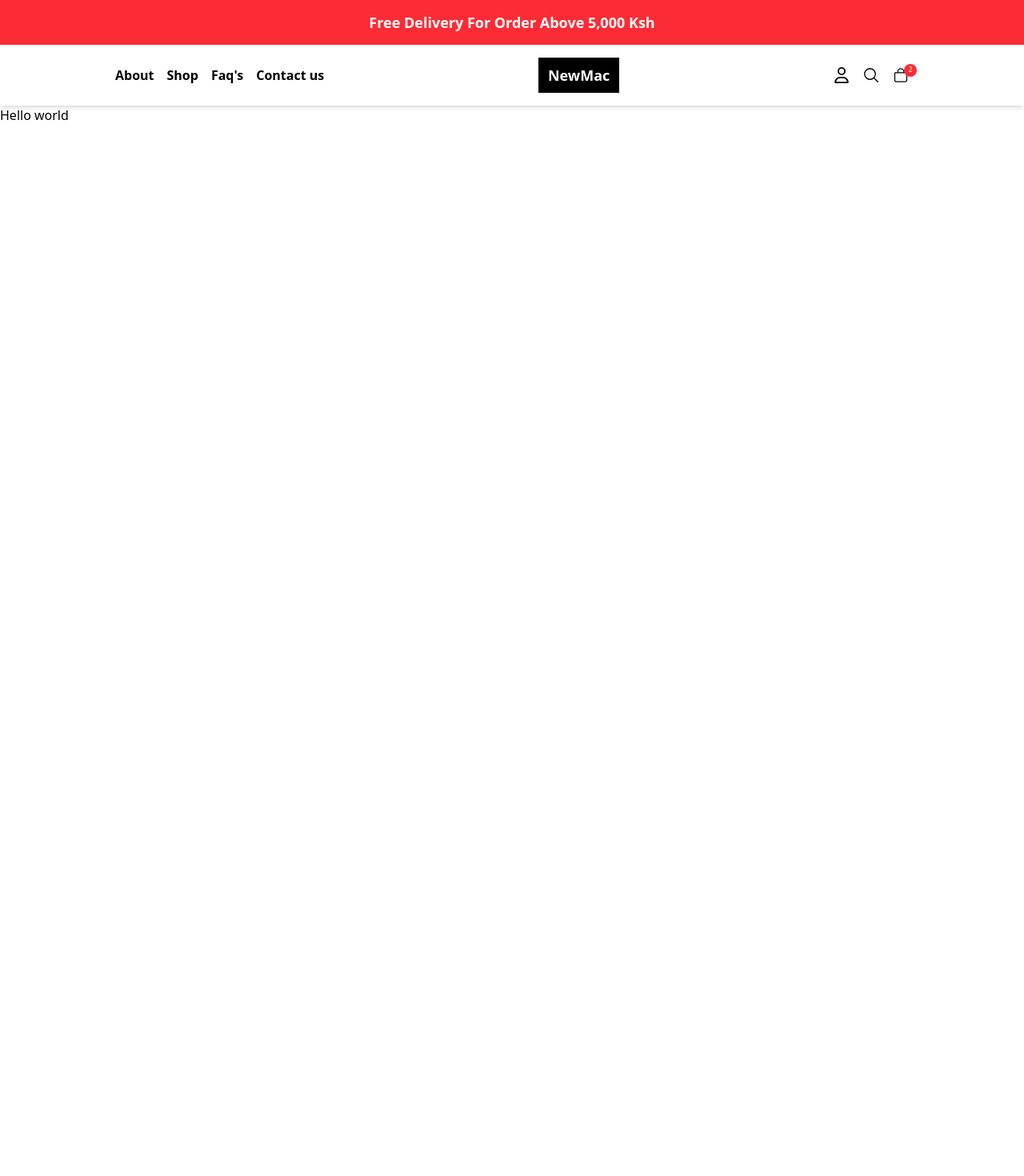
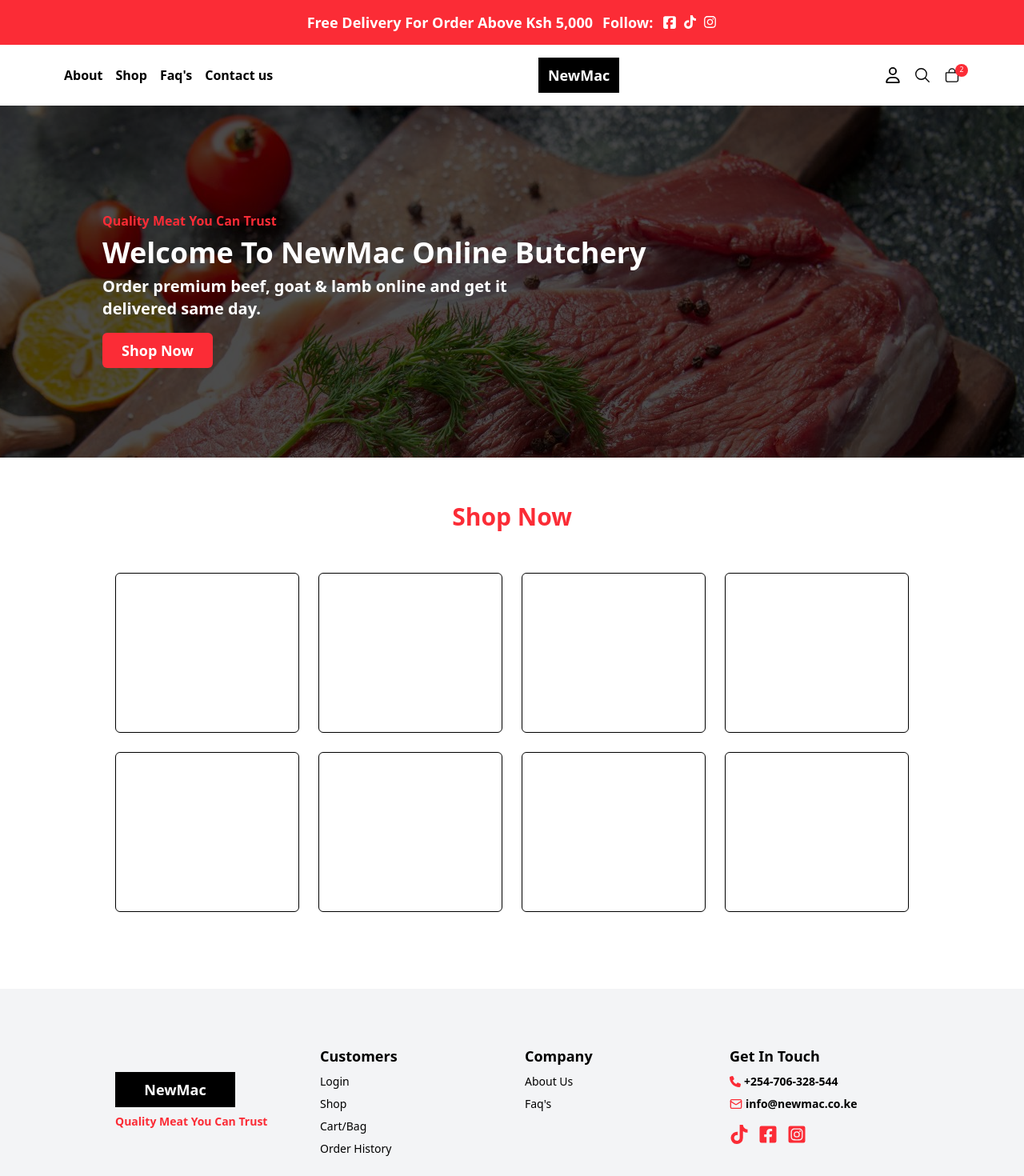
Before and after one commit to hamidzzabdul/newmac-frontend, a Next.js app: page / in a window 1280 px wide. Shown: the top 1470 px of the page at 80% size. Before the commit the page ends 800 px from the top, so only its background shows below. Built offline with nearby package versions, Linux system fonts and the light colour scheme.

Commit message:
feat: homepage ui

```diff
--- a/app/layout.tsx
+++ b/app/layout.tsx
@@ -2,6 +2,7 @@
 import { Geist, Geist_Mono } from "next/font/google";
 import "./globals.css";
 import NavBar from "@/components/NavBar";
+import Footer from "@/components/Footer";
 
 const geistSans = Geist({
   variable: "--font-geist-sans",
@@ -30,6 +31,7 @@
       >
         <NavBar />
         {children}
+        <Footer />
       </body>
     </html>
   );
--- a/app/page.tsx
+++ b/app/page.tsx
@@ -1,3 +1,15 @@
+// import Categories from "@/components/homepage/Categories";
+import Hero from "@/components/homepage/Hero";
+import Product from "@/components/Product";
+
 export default function Home() {
-  return <div>Hello world</div>;
+  return (
+    <main>
+      <Hero />
+      <div className="w-[80%] max-w-350 mx-auto">
+        {/* <Categories /> */}
+        <Product />
+      </div>
+    </main>
+  );
 }
--- /dev/null
+++ b/components/Footer.tsx
@@ -0,0 +1,88 @@
+import { Mail } from "lucide-react";
+import Link from "next/link";
+import { FaFacebookSquare, FaInstagramSquare } from "react-icons/fa";
+import { FaPhone, FaTiktok } from "react-icons/fa6";
+
+function Footer() {
+  return (
+    <div className="w-full h-70 relative bg-gray-100 mt-20 flex items-center justify-center">
+      <div className="w-[80%] max-w-350 p-4 grid grid-cols-4 gap-8 ">
+        <div className=" flex justify-center flex-col gap-2 ">
+          <div className="w-37.5 px-2 py-2 flex items-center justify-center bg-black">
+            <Link href={"/"}>
+              <h1 className="text-lg font-semibold text-white">NewMac</h1>
+            </Link>
+          </div>
+          <span className="text-sm text-red-500 font-bold ita">
+            Quality Meat You Can Trust
+          </span>
+        </div>
+
+        <div className="flex flex-col  gap-2">
+          <h3 className="text-lg font-semibold">Customers</h3>
+          <ul className="flex flex-col gap-2 text-sm">
+            <Link href={"/"}>
+              <li>Login</li>
+            </Link>
+            <Link href={"/"}>
+              <li>Shop</li>
+            </Link>
+            <Link href={"/"}>
+              <li>Cart/Bag</li>
+            </Link>
+            <Link href={"/"}>
+              <li>Order History</li>
+            </Link>
+          </ul>
+        </div>
+        <div className="flex flex-col  gap-2">
+          <h3 className="text-lg font-semibold">Company</h3>
+          <ul className="flex flex-col gap-2 text-sm">
+            <Link href={"/"}>
+              <li>About Us</li>
+            </Link>
+            <Link href={"/"}>
+              <li>Faq&apos;s</li>
+            </Link>
+          </ul>
+        </div>
+        <div className="flex flex-col  gap-2">
+          <h3 className="text-lg font-semibold">Get In Touch</h3>
+          <div className="flex items-center gap-1">
+            <FaPhone size={14} className="text-red-500" />
+            <p className="text-sm font-semibold"> +254-706-328-544</p>
+          </div>
+          <div className="flex items-center gap-1">
+            <Mail size={16} className="text-red-500" />
+            <p className="text-sm font-semibold"> info@newmac.co.ke</p>
+          </div>
+          <div className="flex items-center gap-3 mt-2">
+            <Link href={"/"}>
+              <FaTiktok
+                size={24}
+                className="text-red-500 hover:scale-125 transform  transition duration-300 "
+              />
+            </Link>
+            <Link href={"/"}>
+              <FaFacebookSquare
+                size={24}
+                className="text-red-500 hover:scale-125 transform  transition duration-300 "
+              />
+            </Link>
+            <Link href={"/"}>
+              <FaInstagramSquare
+                size={24}
+                className="text-red-500 hover:scale-125 transform  transition duration-300 "
+              />
+            </Link>
+          </div>
+        </div>
+      </div>
+      <div className="w-full absolute bottom-0 h-10 border border-gray-300 flex items-center justify-center">
+        <h2 className="text-sm"> © 2025 NewMac All Rights Reserverd</h2>
+      </div>
+    </div>
+  );
+}
+
+export default Footer;
--- a/components/NavBar.tsx
+++ b/components/NavBar.tsx
@@ -15,10 +15,10 @@
       <div className="w-full h-14 bg-red-500 flex items-center justify-center p-3">
         <div className="flex items-center justify-center gap-3">
           <h1 className="text-white font-semibold capitalize text-lg">
-            Free delivery for order above 5,000 ksh
+            Free delivery for order above ksh 5,000
           </h1>
-          {/* <h1 className="text-white font-semibold capitalize text-lg">
-          Follow us on
+          <h1 className="text-white font-semibold capitalize text-lg">
+            Follow:
           </h1>
           <div className="flex item-center gap-2">
             <Link href="" className="cursor-pointer">
@@ -30,13 +30,13 @@
             <Link href="" className="cursor-pointer">
               <FaInstagram className="text-white" size={17} />
             </Link>
-          </div> */}
+          </div>
         </div>
       </div>
 
       {/* primary navbar */}
       <div className="w-full bg-white shadow-md">
-        <div className="lg:w-[80%] max-w-350 mx-auto flex items-center justify-between p-4">
+        <div className="lg:w-[90%] max-w-350 mx-auto flex items-center justify-between p-4">
           <div>
             <ul className="hidden md:flex item-center gap-4 text-black">
               <Link href={"/about-us"}>
--- /dev/null
+++ b/components/Product.tsx
@@ -0,0 +1,21 @@
+import { dummyProducts } from "@/services/data";
+import ProductItem from "./ProductItem";
+
+function Product() {
+  return (
+    <div className="mt-10 p-4">
+      <div className=" mx-auto flex flex-col gap-3">
+        <div className="w-full flex items-center justify-center">
+          <h2 className="text-3xl font-bold text-red-500">Shop Now</h2>
+        </div>
+        <div className="grid grid-cols-4 gap-6 mt-10 ">
+          {dummyProducts.map((item) => (
+            <ProductItem key={item.id} product={item} />
+          ))}
+        </div>
+      </div>
+    </div>
+  );
+}
+
+export default Product;
--- /dev/null
+++ b/components/ProductItem.tsx
@@ -0,0 +1,19 @@
+import Link from "next/link";
+
+type Product = {
+  id: string;
+  name: string;
+  category: string;
+  pricePerKg: number;
+  image: string;
+};
+
+const ProductItem = ({ product }: { product: Product }) => {
+  return (
+    <Link href={"/"}>
+      <div className="w-full h-50 rounded-md border overflow-hidden"></div>
+    </Link>
+  );
+};
+
+export default ProductItem;
--- /dev/null
+++ b/components/homepage/Categories.tsx
@@ -0,0 +1,17 @@
+const Categories = () => {
+  return (
+    <div className="mt-10 p-4">
+      <div className="w-[80%] mx-auto flex flex-col gap-3">
+        <div className="w-full flex items-center justify-center">
+          <h2 className="text-2xl font-semibold text-red-500">
+            Our Categories
+          </h2>
+        </div>
+
+        <div className="grid grid-cols-3"></div>
+      </div>
+    </div>
+  );
+};
+
+export default Categories;
--- /dev/null
+++ b/components/homepage/Hero.tsx
@@ -0,0 +1,40 @@
+import Link from "next/link";
+
+const Hero = () => {
+  return (
+    <div
+      className="w-full h-110 relative"
+      style={{
+        backgroundImage: "url('/homepage/hero.jpg')",
+        background: "cover",
+        backgroundPosition: "top",
+        backgroundRepeat: "no-repeat",
+        width: "100%",
+      }}
+    >
+      <div className="absolute inset-0 bg-black/70"></div>
+
+      <div className="w-[90%] mx-auto max-w-350">
+        <div className="w-fit absolute top-[30%] left-[10%] flex flex-col gap-2">
+          <span className="text-base text-red-500 font-bold">
+            Quality Meat You Can Trust
+          </span>
+          <h1 className="text-4xl font-semibold capitalize text-white">
+            Welcome to NewMac Online Butchery
+          </h1>
+          <p className="w-3/4 text-white text-xl font-semibold">
+            Order premium beef, goat & lamb online and get it delivered same
+            day.
+          </p>
+          <Link href={"/shop"} className="w-fit">
+            <button className="mt-2 px-6 py-2 bg-red-500 text-white font-semibold rounded-md cursor-pointer text-lg">
+              Shop Now
+            </button>
+          </Link>
+        </div>
+      </div>
+    </div>
+  );
+};
+
+export default Hero;
--- /dev/null
+++ b/services/data.tsx
@@ -0,0 +1,58 @@
+export const dummyProducts = [
+  {
+    id: "1",
+    name: "Beef Steak",
+    category: "beef",
+    pricePerKg: 750,
+    image: "/images/products/beef-steak.jpg",
+  },
+  {
+    id: "2",
+    name: "Beef Mince",
+    category: "beef",
+    pricePerKg: 650,
+    image: "/images/products/beef-mince.jpg",
+  },
+  {
+    id: "3",
+    name: "Beef Ribs",
+    category: "beef",
+    pricePerKg: 700,
+    image: "/images/products/beef-ribs.jpg",
+  },
+  {
+    id: "4",
+    name: "Goat Meat (Choma Cut)",
+    category: "goat",
+    pricePerKg: 900,
+    image: "/images/products/goat-choma.jpg",
+  },
+  {
+    id: "5",
+    name: "Goat Meat (Stew Cut)",
+    category: "goat",
+    pricePerKg: 850,
+    image: "/images/products/goat-stew.jpg",
+  },
+  {
+    id: "6",
+    name: "Lamb Chops",
+    category: "lamb",
+    pricePerKg: 1_100,
+    image: "/images/products/lamb-chops.jpg",
+  },
+  {
+    id: "7",
+    name: "Lamb Shoulder",
+    category: "lamb",
+    pricePerKg: 1_000,
+    image: "/images/products/lamb-shoulder.jpg",
+  },
+  {
+    id: "8",
+    name: "Mixed Meat Pack",
+    category: "mixed",
+    pricePerKg: 800,
+    image: "/images/products/mixed-pack.jpg",
+  },
+];
```
Also changed, not shown: public/homepage/hero.jpg (added), public/homepage/hero2.jpg (added). Lines whose indentation alone changed are shown as unchanged.
